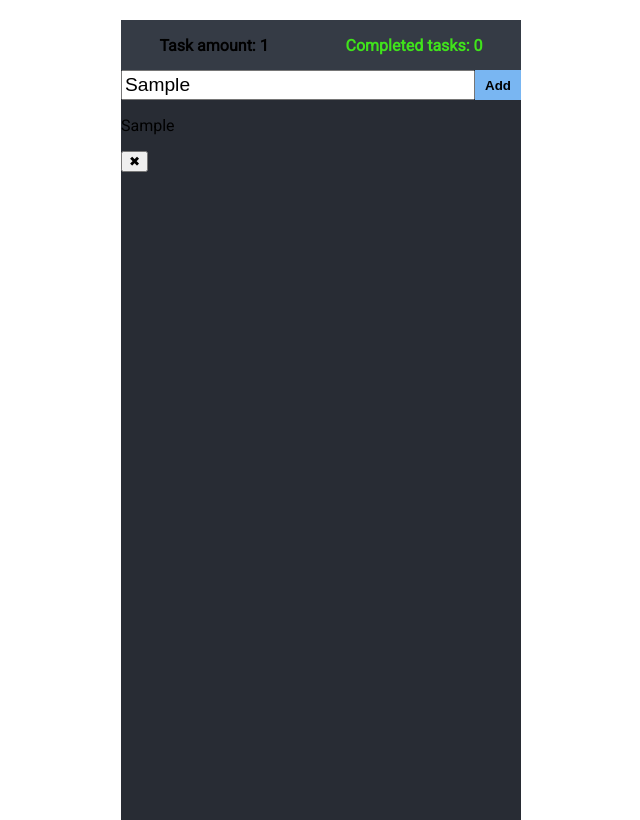
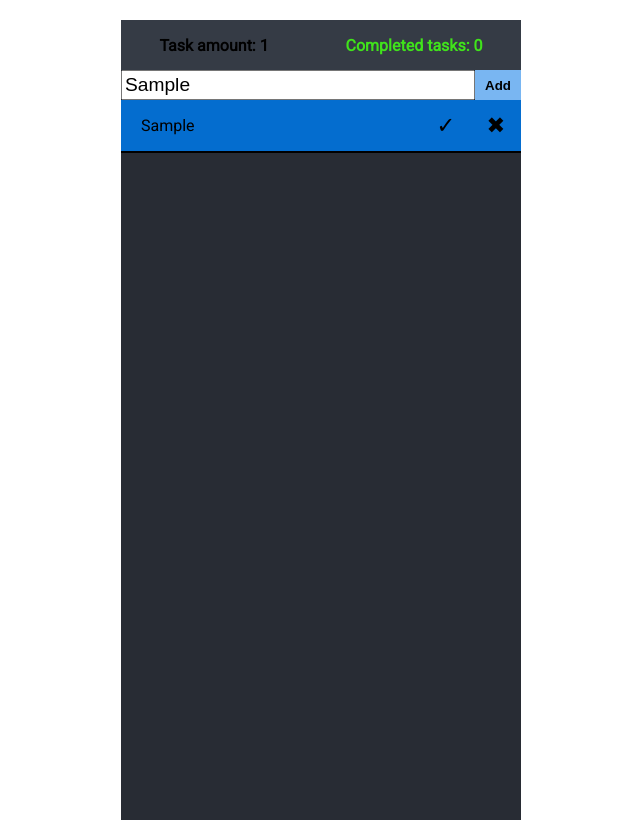
Before and after one commit to EasileleM/TODOListReact, a React (Create React App) app: page / in a window 1280 px wide. Both pictures are taken after typing "Sample" into the empty fields and a click on the button "Add". Shown: the whole page, without its empty margins (319-959 px from the left). Built offline with nearby package versions, Linux system fonts and the light colour scheme.

Commit message:
Task component and small fixes

```diff
--- a/src/Components/TaskList/Task.jsx
+++ b/src/Components/TaskList/Task.jsx
@@ -1,12 +1,18 @@
-import React from "react";
+import React, {useState} from "react";
 
-export function Task({ task, remove }) {
-    return <div className="tasklist__task">
-        <p className="tasklist__taskName">{task.name}</p>
-        <p className="tasklist__taskDescription">{task.description}</p>
+export function Task({ task, remove, toggleCompleteState }) {
+    return <div className={`taskList__task ${task.isCompleted ? 'taskList__task_isCompleted' : ''}`}>
+        <p className="taskList__taskName">{task.name}</p>
         <button
-            className="tasklist__taskRemoveButton"
-            onClick={() => remove(task)}>
+            className="taskList__taskButton taskList__taskButton_complete"
+            onClick={() => toggleCompleteState()}
+        >
+            {task.isCompleted ? <>&#x021BA;</> : <>&#x2713;</>}
+        </button>
+        <button
+            className="taskList__taskButton taskList__taskButton_remove"
+            onClick={() => remove(task)}
+        >
             &#10006;
         </button>
     </div>
--- a/src/Components/TaskList/TaskList.jsx
+++ b/src/Components/TaskList/TaskList.jsx
@@ -7,10 +7,14 @@ import './TaskList.scss';
 
 export function TaskList() {
     const [tasks, setTasks] = useState([]);
+    const [completedCounter, setCompletedCounter] = useState(0);
 
     function removeTask(task) {
         const newTasks = tasks.slice();
         newTasks.splice(tasks.findIndex((item) => item === task), 1);
+        if (task.isCompleted) {
+            setCompletedCounter(completedCounter - 1);
+        }
         setTasks(newTasks);
     }
 
@@ -23,14 +27,20 @@ export function TaskList() {
         setTasks(newTasks);
     }
 
+    function toggleCompleteTaskState(task) {
+        setCompletedCounter(completedCounter + (task.isCompleted ? -1 : 1));
+        task.isCompleted = !task.isCompleted;
+    }
+
     return <div className="taskList">
-            <TaskInfo tasks={tasks}/>
+            <TaskInfo taskAmount={tasks.length} completedCounter={completedCounter}/>
             <AddTaskBlock addTask={addTask}/>
             {tasks.map((task) => {
                 return <Task
                     remove={() => removeTask(task)}
                     key={task.name}
                     task={task}
+                    toggleCompleteState={() => toggleCompleteTaskState(task)}
                 />;
             })}
         </div>;
--- a/src/Components/TaskList/TaskList.scss
+++ b/src/Components/TaskList/TaskList.scss
@@ -1,7 +1,18 @@
+//TaskList
+$taskListBackgroundColor: #282c34;
+
+//TaskInfo
 $completedTasksColor: #40e31b;
-$taskListBackgroundColor: #282c34;
 $taskInfoBackgroundColor: #353b45;
+
+//AddTaskBlock
 $addTaskButtonBackgroundColor: #79b6f2;
+
+//Task
+$taskBorderColor: black;
+$defaultTaskBackgroundColor: #046dcf;
+$completedTaskBackgroundColor: #0dc900;
+
 
 .taskList {
   display: flex;
@@ -47,4 +58,33 @@ $addTaskButtonBackgroundColor: #79b6f2;
     width: 100%;
     height: 30px;
   }
+
+  &__task {
+    display: flex;
+    border-bottom: 2px solid $taskBorderColor;
+
+    background-color: $defaultTaskBackgroundColor;
+
+    &_isCompleted {
+      background-color: $completedTaskBackgroundColor;
+    }
+  }
+
+  &__taskName {
+    flex-grow: 1;
+
+    padding: 0 20px;
+  }
+
+  &__taskButton {
+    width: 50px;
+    border: 0;
+    background: 0;
+
+    font-size: 1.4em;
+
+    &:hover {
+      opacity: .5;
+    }
+  }
 }
--- a/src/Components/TaskList/TasksInfo.jsx
+++ b/src/Components/TaskList/TasksInfo.jsx
@@ -2,17 +2,14 @@ import React from "react";
 
 import './TaskList.scss';
 
-export function TaskInfo({ tasks }) {
-
+export function TaskInfo({ taskAmount, completedCounter }) {
     return <div className="taskList__taskInfo">
         <p className="taskList__taskInfoCounter taskList__taskInfoCounter_allTasks">
-            Task amount: { tasks.length }
+            Task amount: { taskAmount }
         </p>
 
         <p className="taskList__taskInfoCounter taskList__taskInfoCounter_completedTasks">
-            Completed tasks: { tasks.reduce((completedTasksAmount, task) => {
-                return completedTasksAmount + (task.isCompleted ? 1 : 0);
-            }, 0)}
+            Completed tasks: {completedCounter}
         </p>
     </div>;
 }
```
